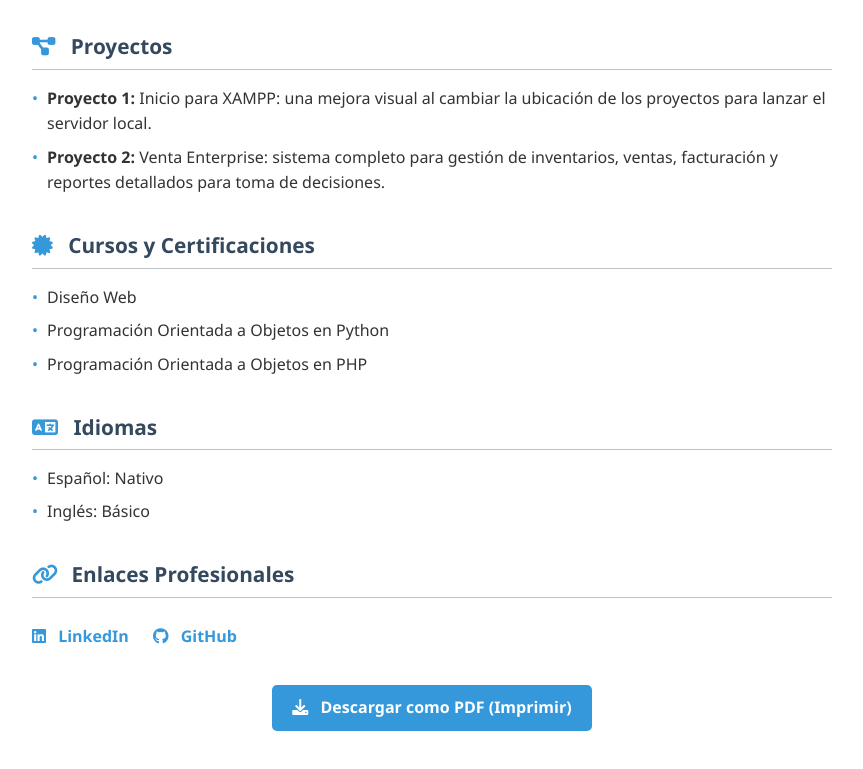
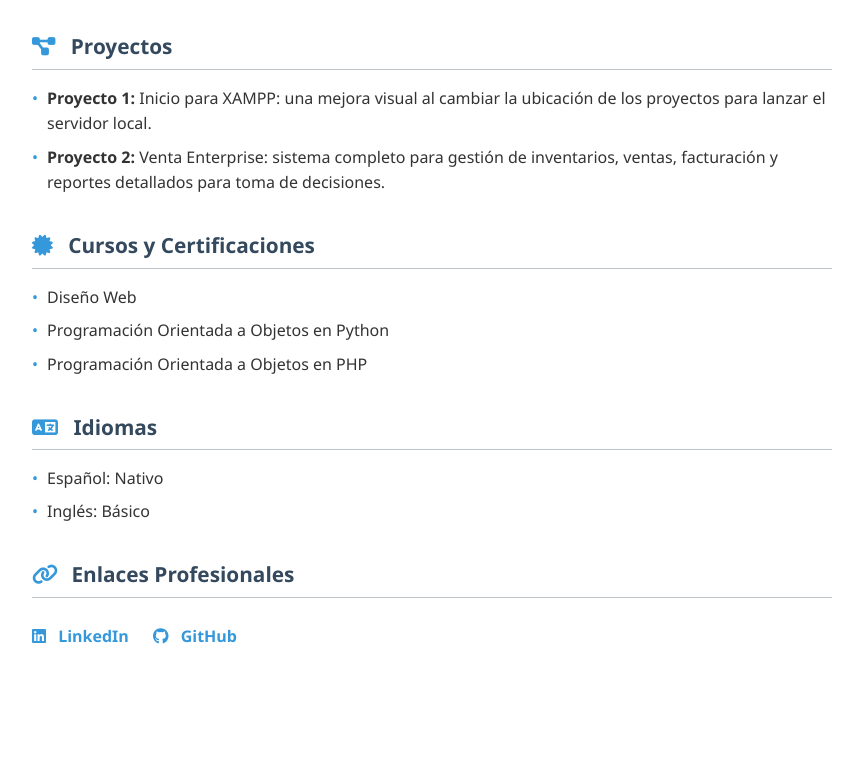
Before and after one commit to Darkangel120/Portafolio, a plain HTML site: page Cv/cv.html in a window 1280 px wide. Shown: the part 1003-1772 px from the top of the page, without its empty margins (208-1071 px from the left). After the commit the page ends 1688 px from the top, so only its background shows below. Drawn offline with Linux system fonts and the light colour scheme.

Commit message:
Update cv.html

```diff
--- a/Cv/cv.html
+++ b/Cv/cv.html
@@ -90,7 +90,7 @@
             <p><a href="https://github.com/Darkangel120"><i class="fab fa-github"></i> GitHub</a></p>
         </section>
 
-        <a href="#" onclick="window.print()" class="download-btn"><i class="fas fa-download"></i> Descargar como PDF (Imprimir)</a>
+        <!-- <a href="#" onclick="window.print()" class="download-btn"><i class="fas fa-download"></i> Descargar como PDF (Imprimir)</a> -->
     </div>
 </body>
 </html>
```
